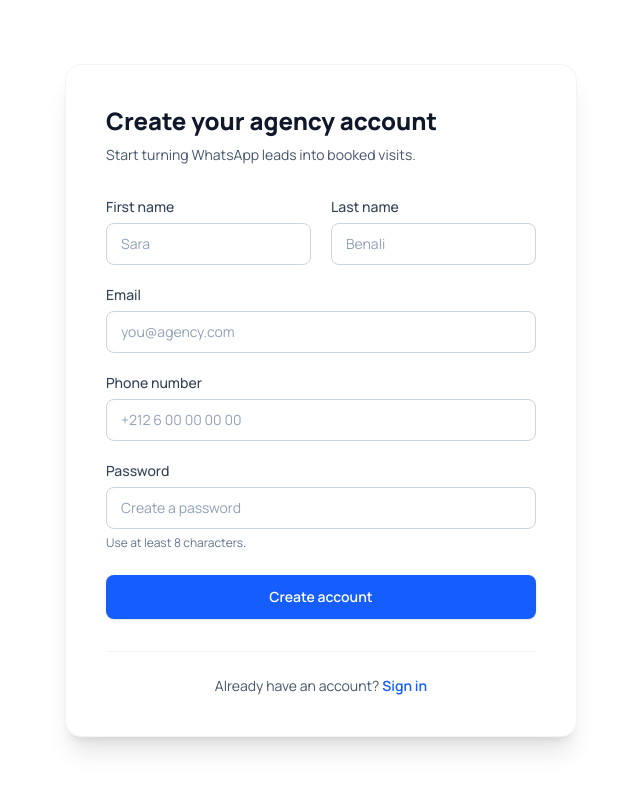
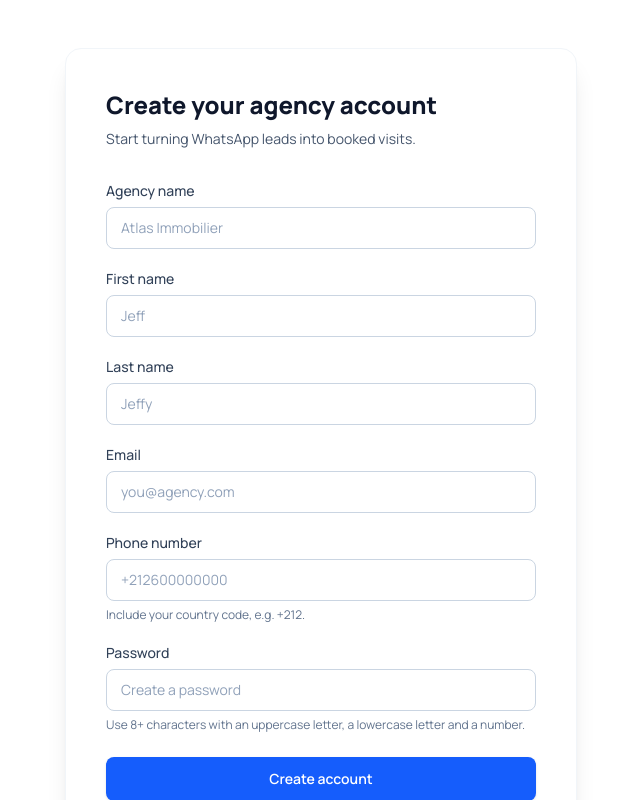
Before and after one commit to kiro999-dev/ft_transcendence, a React (Vite) app in the folder apps/frontend/: page /sign-up in a window 1280 px wide. Shown: the top 800 px of the page, without its empty margins (319-959 px from the left). Built offline with nearby package versions, Linux system fonts and the light colour scheme.

Commit message:
add routing and a validation in signup page

```diff
--- a/apps/frontend/package.json
+++ b/apps/frontend/package.json
@@ -11,9 +11,11 @@
   },
   "dependencies": {
     "@tailwindcss/vite": "^4.3.3",
+    "libphonenumber-js": "^1.13.14",
     "react": "^19.2.8",
     "react-dom": "^19.2.8",
     "react-icons": "^5.7.0",
+    "react-router": "^8.4.0",
     "tailwindcss": "^4.3.3"
   },
   "devDependencies": {
--- a/apps/frontend/src/App.tsx
+++ b/apps/frontend/src/App.tsx
@@ -1,14 +1,23 @@
 import { LandingPage } from "./landingPage/LandingPage"
 import { Login } from "./authPages/Login"
 import { SignUp } from "./authPages/SignUp"
+import { Routes, Route } from "react-router";
+import { NotFound } from "./Notfound/Notfound";
+import { ForgotPassword } from "./authPages/ForgotPassword";
 function App() {
 
 
   return (
    <>
-      {/* <LandingPage></LandingPage> */}
-      {/* <Login></Login> */}
-      <SignUp></SignUp>
+
+    <Routes>
+        <Route path="/" element={<LandingPage />} />
+        <Route path="/sign-up" element={<SignUp />} />
+        <Route path="/login" element={<Login />} />
+        <Route path="/forgot-password" element={<ForgotPassword />} />
+        <Route path="*" element={<NotFound />} />
+      </Routes>
+
    </>
   )
 }
--- /dev/null
+++ b/apps/frontend/src/Notfound/Notfound.tsx
@@ -0,0 +1,39 @@
+import { Link } from "react-router";
+
+export const NotFound = () => {
+  return (
+    <main className="flex min-h-screen items-center justify-center bg-white px-6 py-16">
+      <div className="relative w-full max-w-lg text-center">
+        {/* Soft glow, same treatment as the hero image */}
+        <div className="absolute inset-x-10 top-0 -z-10 h-48 rounded-full bg-(--color-primary-light) blur-3xl" />
+
+        <span className="inline-block rounded-full bg-(--color-primary-light) px-4 py-1.5 text-sm font-semibold text-(--color-primary)">
+          Error 404
+        </span>
+
+        <p className="mt-6 text-8xl font-extrabold leading-none tracking-[-0.02em] text-(--color-primary) sm:text-9xl">
+          404
+        </p>
+
+        <h1 className="mt-6 text-2xl font-extrabold text-(--color-heading) sm:text-3xl">
+          Page not found
+        </h1>
+
+        <p className="mx-auto mt-3 max-w-md text-base leading-[1.6] text-(--color-body)">
+          Sorry, we couldn't find the page you're looking for. It may
+          have been moved, deleted, or the link might be incorrect.
+        </p>
+
+        <div className="mt-8 flex flex-col items-center justify-center gap-3 sm:flex-row">
+          <Link
+            to="/"
+            className="w-full rounded-lg bg-(--color-primary) px-6 py-3 text-sm font-semibold text-white shadow-sm transition-all duration-200 hover:bg-(--color-primary-hover) hover:shadow-md focus-visible:outline-2 focus-visible:outline-offset-2 focus-visible:outline-(--color-primary) sm:w-auto"
+          >
+            Back to home
+          </Link>
+
+        </div>
+      </div>
+    </main>
+  );
+};
--- /dev/null
+++ b/apps/frontend/src/authPages/ForgotPassword.tsx
@@ -0,0 +1,100 @@
+import { useState } from "react";
+import { MdOutlineMarkEmailUnread } from "react-icons/md";
+import { Link } from "react-router";
+
+
+
+const BackToLogin = () => (
+  <p className="mt-8 border-t border-slate-100 pt-6 text-center text-sm">
+    <Link
+      to="/login"
+      className="font-semibold text-blue-600 transition-colors hover:text-blue-700"
+    >
+       Back to sign in
+    </Link>
+  </p>
+);
+
+export const ForgotPassword = () => {
+  const [email, setEmail] = useState("");
+  const [submitted, setSubmitted] = useState(false);
+
+  const handleSubmit = (e: any) => {
+    e.preventDefault();
+    // TODO: send `email` to your forgot-password API
+    setSubmitted(true);
+  };
+
+  return (
+    <div className="flex min-h-screen items-center justify-center bg-white px-4 py-12">
+      <div className="w-full max-w-md rounded-2xl border border-slate-100 bg-white p-8 shadow-xl sm:p-10">
+        <div className="mb-6 flex h-12 w-12 items-center justify-center rounded-full bg-blue-50 text-blue-600">
+          <MdOutlineMarkEmailUnread />
+        </div>
+
+        {submitted ? (
+          <>
+            <h1 className="text-2xl font-extrabold text-slate-900">
+              Check your email
+            </h1>
+            <p className="mt-2 text-sm leading-6 text-slate-600">
+              If an account exists for{" "}
+              <span className="font-semibold text-slate-900">{email}</span>,
+              we've sent a link to reset your password.
+            </p>
+
+            <button
+              type="button"
+              onClick={() => setSubmitted(false)}
+              className="mt-8 w-full rounded-lg border border-slate-200 bg-white px-6 py-3 text-sm font-semibold text-slate-700 transition-all duration-200 hover:border-slate-300 hover:bg-slate-50"
+            >
+              Use a different email
+            </button>
+          </>
+        ) : (
+          <>
+            <h1 className="text-2xl font-extrabold text-slate-900">
+              Forgot your password?
+            </h1>
+            <p className="mt-2 text-sm leading-6 text-slate-600">
+              Enter the email linked to your account and we'll send you a
+              link to reset your password.
+            </p>
+
+            <form onSubmit={handleSubmit} className="mt-8 flex flex-col gap-5">
+              <div>
+                <label
+                  htmlFor="email"
+                  className="mb-1.5 block text-sm font-medium text-slate-700"
+                >
+                  Email
+                </label>
+
+                <input
+                  id="email"
+                  name="email"
+                  type="email"
+                  value={email}
+                  onChange={(e) => setEmail(e.target.value)}
+                  placeholder="you@agency.com"
+                  autoComplete="email"
+                  required
+                  className="w-full rounded-lg border border-slate-300 bg-white px-3.5 py-2.5 text-sm text-slate-900 placeholder:text-slate-400 transition-colors focus:border-blue-600 focus:outline-none focus:ring-2 focus:ring-blue-600/20"
+                />
+              </div>
+
+              <button
+                type="submit"
+                className="w-full rounded-lg bg-blue-600 px-6 py-3 text-sm font-semibold text-white shadow-sm transition-colors duration-200 hover:bg-blue-700 focus-visible:outline-2 focus-visible:outline-offset-2 focus-visible:outline-blue-600"
+              >
+                Send reset link
+              </button>
+            </form>
+          </>
+        )}
+
+        <BackToLogin />
+      </div>
+    </div>
+  );
+};
--- a/apps/frontend/src/authPages/SignUp.tsx
+++ b/apps/frontend/src/authPages/SignUp.tsx
@@ -1,6 +1,8 @@
 import { useState } from "react";
+import { isValidPhoneNumber } from "libphonenumber-js/max";
 
 interface SignUpData {
+  organizationName: string;
   firstName: string;
   lastName: string;
   email: string;
@@ -8,15 +10,133 @@ interface SignUpData {
   phone: string;
 }
 
+type InputFieldConfig = {
+  name: keyof SignUpData;
+  type: "text" | "email" | "tel" | "password";
+  label: string;
+  placeholder: string;
+  autoComplete: string;
+  hint?: string;
+};
+const inputFields: InputFieldConfig[] = [
+  {
+    name: "organizationName",
+    type: "text",
+    label: "Agency name",
+    placeholder: "Atlas Immobilier",
+    autoComplete: "organization",
+  },
+  {
+    name: "firstName",
+    type: "text",
+    label: "First name",
+    placeholder: "Jeff",
+    autoComplete: "given-name",
+  },
+  {
+    name: "lastName",
+    type: "text",
+    label: "Last name",
+    placeholder: "Jeffy",
+    autoComplete: "family-name",
+  },
+  {
+    name: "email",
+    type: "email",
+    label: "Email",
+    placeholder: "you@agency.com",
+    autoComplete: "email",
+  },
+  {
+    name: "phone",
+    type: "tel",
+    label: "Phone number",
+    placeholder: "+212600000000",
+    autoComplete: "tel",
+    hint: "Include your country code, e.g. +212.",
+  },
+  {
+    name: "password",
+    type: "password",
+    label: "Password",
+    placeholder: "Create a password",
+    autoComplete: "new-password",
+    hint: "Use 8+ characters with an uppercase letter, a lowercase letter and a number.",
+  },
+];
+type Field = keyof SignUpData;
+type Errors = Partial<Record<Field, string>>;
+
+const normalizeOrganizationName = (value: string) =>
+  value.trim().replace(/\s+/g, " ");
+
+
+const EMAIL_REGEX =/^[a-zA-Z0-9][a-zA-Z0-9_.-]+[a-zA-Z0-9]@[a-zA-Z]+\.[a-z]{1,3}$/;
+
+
+const validateName = (value: string, label: string): string | undefined => {
+  if (!value) return `${label} is required`;
+  if (value.length < 2) return `${label} must be at least 2 characters`;
+  if (value.length > 100) return `${label} must be at most 100 characters`;
+  if (/\s/.test(value)) return `${label} must not contain spaces`;
+  return undefined;
+};
+
+const validate = (data: SignUpData): Errors => {
+  const errors: Errors = {};
+
+
+  const agency = normalizeOrganizationName(data.organizationName);
+  if (!agency) errors.organizationName = "Agency name is required";
+  else if (agency.length < 2)
+    errors.organizationName = "Agency name must be at least 2 characters";
+  else if (agency.length > 150)
+    errors.organizationName = "Agency name must be at most 150 characters";
+
+
+  errors.firstName = validateName(data.firstName, "First name");
+  errors.lastName = validateName(data.lastName, "Last name");
+
+
+  if (!data.email) errors.email = "Email is required";
+  else if (data.email.length > 255)
+    errors.email = "Email must be at most 255 characters";
+  else if (!EMAIL_REGEX.test(data.email))
+    errors.email = "Enter a valid email address";
+
+
+  if (!data.phone) errors.phone = "Phone number is required";
+  else if (!isValidPhoneNumber(data.phone))
+    errors.phone =
+      "Enter a valid phone number with country code, e.g. +212600000000";
+
+
+  const { password } = data;
+  if (!password) errors.password = "Password is required";
+  else if (password.length < 8)
+    errors.password = "Password must be at least 8 characters";
+  else if (password.length > 128)
+    errors.password = "Password must be at most 128 characters";
+  else if (!/[A-Z]/.test(password))
+    errors.password = "Password must contain at least one uppercase letter";
+  else if (!/[a-z]/.test(password))
+    errors.password = "Password must contain at least one lowercase letter";
+  else if (!/[0-9]/.test(password))
+    errors.password = "Password must contain at least one number";
+
+  return errors;
+};
+
+
 interface InputProps {
-  name: keyof SignUpData;
+  name: Field;
   type: string;
   value: string;
   label: string;
   placeholder?: string;
   autoComplete?: string;
-  minLength?: number;
   hint?: string;
+  error?: string;
   onChange: (e: React.ChangeEvent<HTMLInputElement>) => void;
 }
 
@@ -27,8 +147,8 @@ const InputField = ({
   label,
   placeholder,
   autoComplete,
-  minLength,
   hint,
+  error,
   onChange,
 }: InputProps) => {
   return (
@@ -47,36 +167,62 @@ const InputField = ({
         value={value}
         placeholder={placeholder}
         autoComplete={autoComplete}
-        minLength={minLength}
         onChange={onChange}
-        required
-        className="w-full rounded-lg border border-slate-300 bg-white px-3.5 py-2.5 text-sm text-slate-900 placeholder:text-slate-400 transition-colors focus:border-blue-600 focus:outline-none focus:ring-2 focus:ring-blue-600/20"
+        aria-invalid={!!error}
+        aria-describedby={error ? `${name}-error` : undefined}
+        className={`w-full rounded-lg border bg-white px-3.5 py-2.5 text-sm text-slate-900 placeholder:text-slate-400 transition-colors focus:outline-none focus:ring-2 ${error
+          ? "border-red-500 focus:border-red-500 focus:ring-red-500/20"
+          : "border-slate-300 focus:border-blue-600 focus:ring-blue-600/20"
+          }`}
       />
 
-      {hint && <p className="mt-1.5 text-xs text-slate-500">{hint}</p>}
+      {error ? (
+        <p
+          id={`${name}-error`}
+          role="alert"
+          className="mt-1.5 text-xs text-red-600"
+        >
+          {error}
+        </p>
+      ) : (
+        hint && <p className="mt-1.5 text-xs text-slate-500">{hint}</p>
+      )}
     </div>
   );
 };
 
+
 export const SignUp = () => {
-  const [formData, setFormData] = useState<SignUpData>({
+  const [formData, setSignUpData] = useState<SignUpData>({
+    organizationName: "",
     firstName: "",
     lastName: "",
     email: "",
     password: "",
     phone: "",
   });
+  const [errors, setErrors] = useState<Errors>({});
 
   const handleChange = (e: React.ChangeEvent<HTMLInputElement>) => {
-    setFormData({
-      ...formData,
-      [e.target.name]: e.target.value,
-    });
+    setSignUpData({ ...formData, [e.target.name]: e.target.value });
   };
 
   const handleSubmit = (e: any) => {
     e.preventDefault();
-    // TODO: send `formData` to your sign-up API
+
+
+    const newErrors = validate(formData);
+    setErrors(newErrors);
+
+    const hasErrors = Object.values(newErrors).some(Boolean);
+    if (hasErrors) return;
+
+    const payload: SignUpData = {
+      ...formData,
+      organizationName: normalizeOrganizationName(formData.organizationName),
+    };
+    // TODO: send `payload` to your sign-up API
+    console.log(payload);
   };
 
   return (
@@ -89,61 +235,20 @@ export const SignUp = () => {
           Start turning WhatsApp leads into booked visits.
         </p>
 
-        <form onSubmit={handleSubmit} className="mt-8 flex flex-col gap-5">
-          <div className="grid gap-5 sm:grid-cols-2">
+        <form
+          onSubmit={handleSubmit}
+          noValidate
+          className="mt-8 flex flex-col gap-5"
+        >
+          {inputFields.map((field) => (
             <InputField
-              name="firstName"
-              type="text"
-              label="First name"
-              placeholder="Sara"
-              autoComplete="given-name"
-              value={formData.firstName}
+              key={field.name}
+              {...field}
+              value={formData[field.name]}
+              error={errors[field.name]}
               onChange={handleChange}
             />
-
-            <InputField
-              name="lastName"
-              type="text"
-              label="Last name"
-              placeholder="Benali"
-              autoComplete="family-name"
-              value={formData.lastName}
-              onChange={handleChange}
-            />
-          </div>
-
-          <InputField
-            name="email"
-            type="email"
-            label="Email"
-            placeholder="you@agency.com"
-            autoComplete="email"
-            value={formData.email}
-            onChange={handleChange}
-          />
-
-          <InputField
-            name="phone"
-            type="tel"
-            label="Phone number"
-            placeholder="+212 6 00 00 00 00"
-            autoComplete="tel"
-            value={formData.phone}
-            onChange={handleChange}
-          />
-
-          <InputField
-            name="password"
-            type="password"
-            label="Password"
-            placeholder="Create a password"
-            autoComplete="new-password"
-            minLength={8}
-            hint="Use at least 8 characters."
-            value={formData.password}
-            onChange={handleChange}
-          />
-
+          ))}
           <button
             type="submit"
             className="mt-1 w-full rounded-lg bg-blue-600 px-6 py-3 text-sm font-semibold text-white shadow-sm transition-colors duration-200 hover:bg-blue-700 focus-visible:outline-2 focus-visible:outline-offset-2 focus-visible:outline-blue-600"
```
Also changed, not shown: apps/frontend/src/authPages/Login.tsx (+7 -6 lines), apps/frontend/src/landingPage/components/Hero.tsx (+7 -6 lines), apps/frontend/src/landingPage/components/NavBar.tsx (+14 -3 lines), apps/frontend/src/main.tsx (+8 -8 lines), 1 other file (tests, documents, lock files or other folders).
